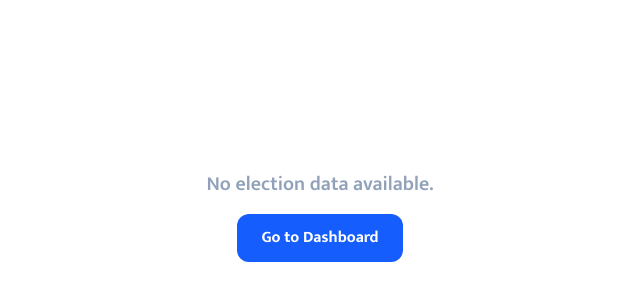
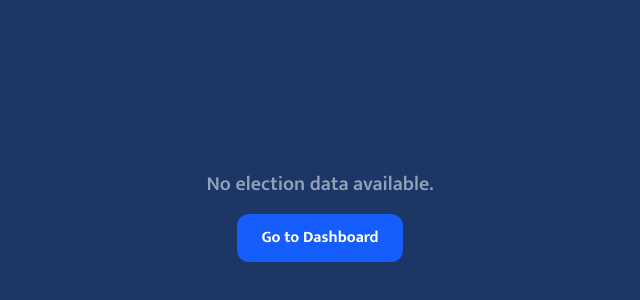
Before and after one commit to nirasth10/electionglobaltv, a Next.js app: page / in a window 1280 px wide. Shown: the part 184-484 px from the top of the page, without its empty margins (320-960 px from the left). Built offline with nearby package versions, Linux system fonts and the light colour scheme; no server answers; the database is empty.

Commit message:
changed refresh to50seconds with bg #1c3765

```diff
--- a/app/page.tsx
+++ b/app/page.tsx
@@ -20,13 +20,13 @@ export default function ElectionDisplayPage() {
   useEffect(() => {
     const timer = setInterval(() => {
       window.location.reload();
-    }, 5000);
+    }, 50000);
     return () => clearInterval(timer);
   }, []);
 
   if (isLoading) {
     return (
-      <div className="min-h-screen w-full flex items-center justify-center">
+      <div className="min-h-screen w-full flex items-center justify-center bg-[#1c3765]">
         <div className="text-white text-center">
           <div className="animate-spin rounded-full h-12 w-12 border-b-2 border-blue-500 mx-auto mb-4"></div>
           <p className="text-xl font-semibold mukta-semibold text-slate-300">Loading election data…</p>
@@ -37,7 +37,7 @@ export default function ElectionDisplayPage() {
 
   if (!currentRegion) {
     return (
-      <div className="min-h-screen w-full flex items-center justify-center">
+      <div className="min-h-screen w-full flex items-center justify-center bg-[#1c3765]">
         <div className="text-white text-center space-y-4">
           <p className="text-xl text-slate-400 mukta-semibold">No election data available.</p>
           <Link href="/dashboard" className="inline-block px-6 py-3 bg-blue-600 hover:bg-blue-700 rounded-xl font-bold transition mukta-bold">
@@ -49,7 +49,7 @@ export default function ElectionDisplayPage() {
   }
 
   return (
-    <div className="min-h-screen w-full pb-24 bg-transparent text-white">
+    <div className="min-h-screen w-full pb-24 bg-[#1c3765] text-white">
       <NewsMarquee />
       <ElectionTicker />
       <BreakingNews />
```
